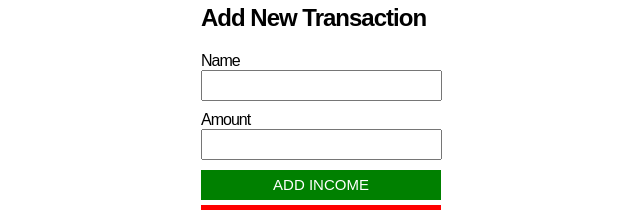
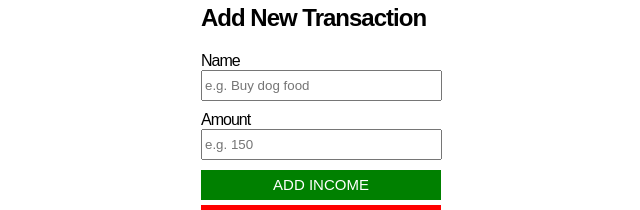
Before and after one commit to S-Solomon/Expense-Tracker, a React (Create React App) app: page / in a window 1280 px wide. Shown: the part 334-544 px from the top of the page, without its empty margins (319-959 px from the left). Built offline with nearby package versions, Linux system fonts and the light colour scheme; a web font is replaced by a local one.

Commit message:
placeholder text

```diff
--- a/src/components/TransactionForm.js
+++ b/src/components/TransactionForm.js
@@ -23,13 +23,13 @@ const TransactionForm = ({onNewTransaction}) => {
                 <label htmlFor="Name">
                     Name
                     <div>
-                        <input type="text" value={nameValue} onChange={(e) => setNameValue(e.target.value)}/>
+                        <input type="text" value={nameValue} onChange={(e) => setNameValue(e.target.value)} placeholder="e.g. Buy dog food"/>
                     </div>
                 </label>
                 <label htmlFor="Amount">
                     Amount
                     <div>
-                        <input type="number" value={amountValue} onChange={(e) => setAmountValue(e.target.value)}/>
+                        <input type="number" value={amountValue} onChange={(e) => setAmountValue(e.target.value)} placeholder="e.g. 150"/>
                     </div>
                 </label>
                 <div>
```
